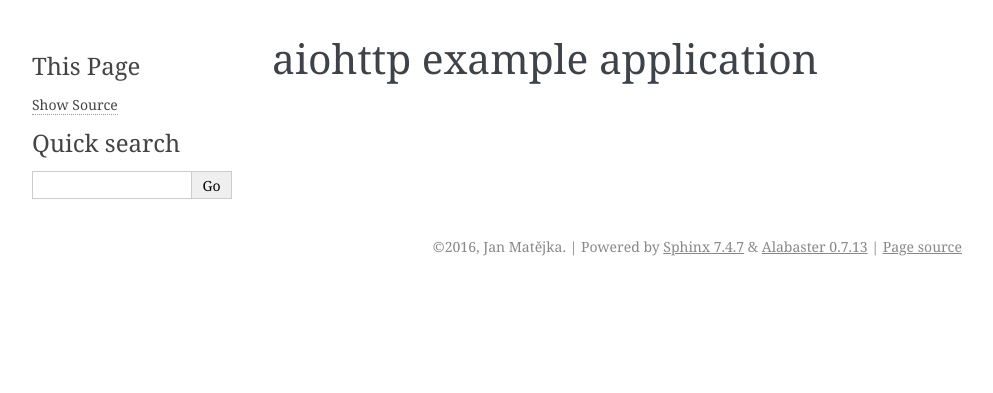
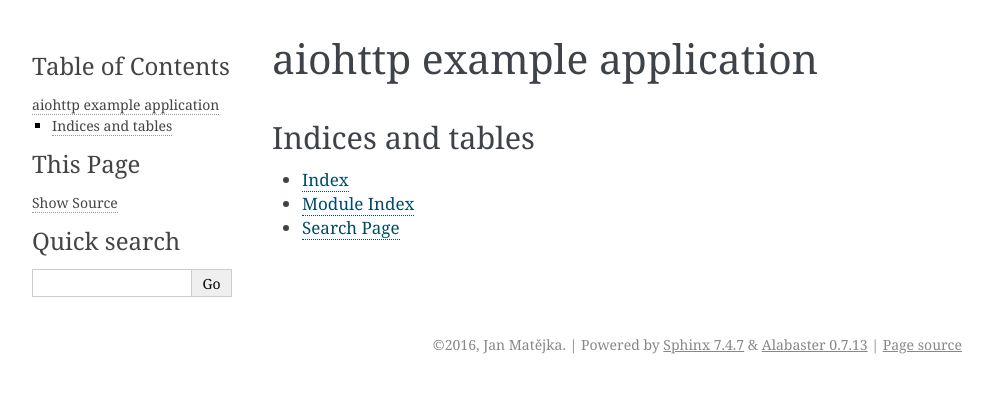
Before and after one commit to jan-matejka/aiohex, a Sphinx documentation site: the page built from Documentation/index.rst, in a window 1280 px wide. Shown: the top 393 px of the page, without its empty margins (148-1141 px from the left). Built offline with Sphinx 7.4.7, drawn with Linux system fonts in a browser that asks for light colours.

Commit message:
Add API documentation generation

```diff
--- a/Documentation/conf.py
+++ b/Documentation/conf.py
@@ -17,9 +17,9 @@
 # add these directories to sys.path here. If the directory is relative to the
 # documentation root, use os.path.abspath to make it absolute, like shown here.
 #
-# import os
-# import sys
-# sys.path.insert(0, os.path.abspath('.'))
+import os
+import sys
+sys.path.insert(0, os.path.abspath('..'))
 
 # -- General configuration ------------------------------------------------
 
@@ -36,6 +36,13 @@
     'sphinx.ext.todo',
     'sphinx.ext.coverage',
     'sphinx.ext.viewcode',
+]
+
+autodoc_default_flags = [
+    'members',
+    'undoc-members',
+    'show-inheritance',
+    'private-members',
 ]
 
 # Add any paths that contain templates here, relative to this directory.
--- a/Documentation/index.rst
+++ b/Documentation/index.rst
@@ -4,3 +4,13 @@
    contain the root `toctree` directive.
 
 .. include:: ../README.rst
+
+.. toctree::
+   :maxdepth: 2
+
+Indices and tables
+==================
+
+* :ref:`genindex`
+* :ref:`modindex`
+* :ref:`search`
```
Also changed, not shown: 3 other files.
